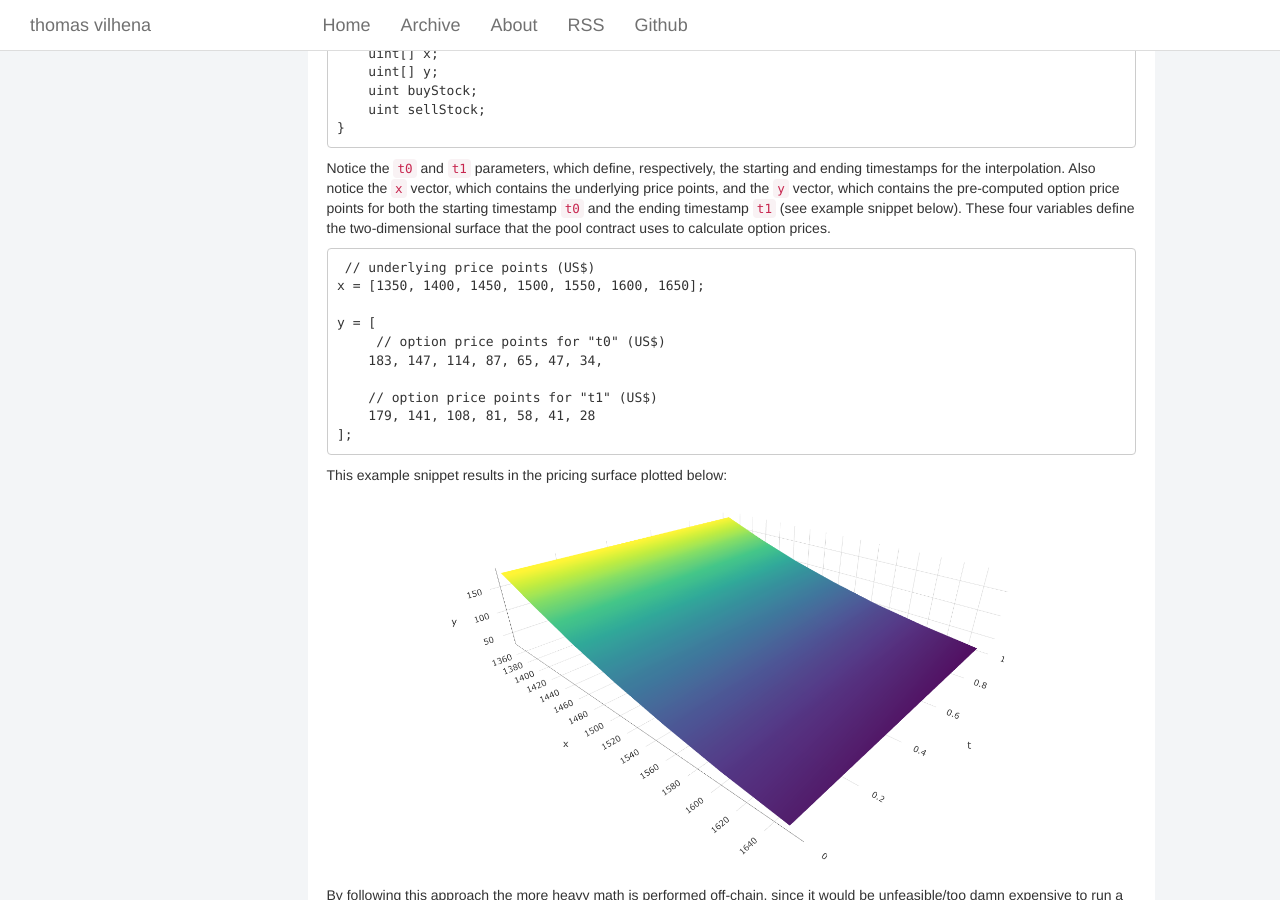
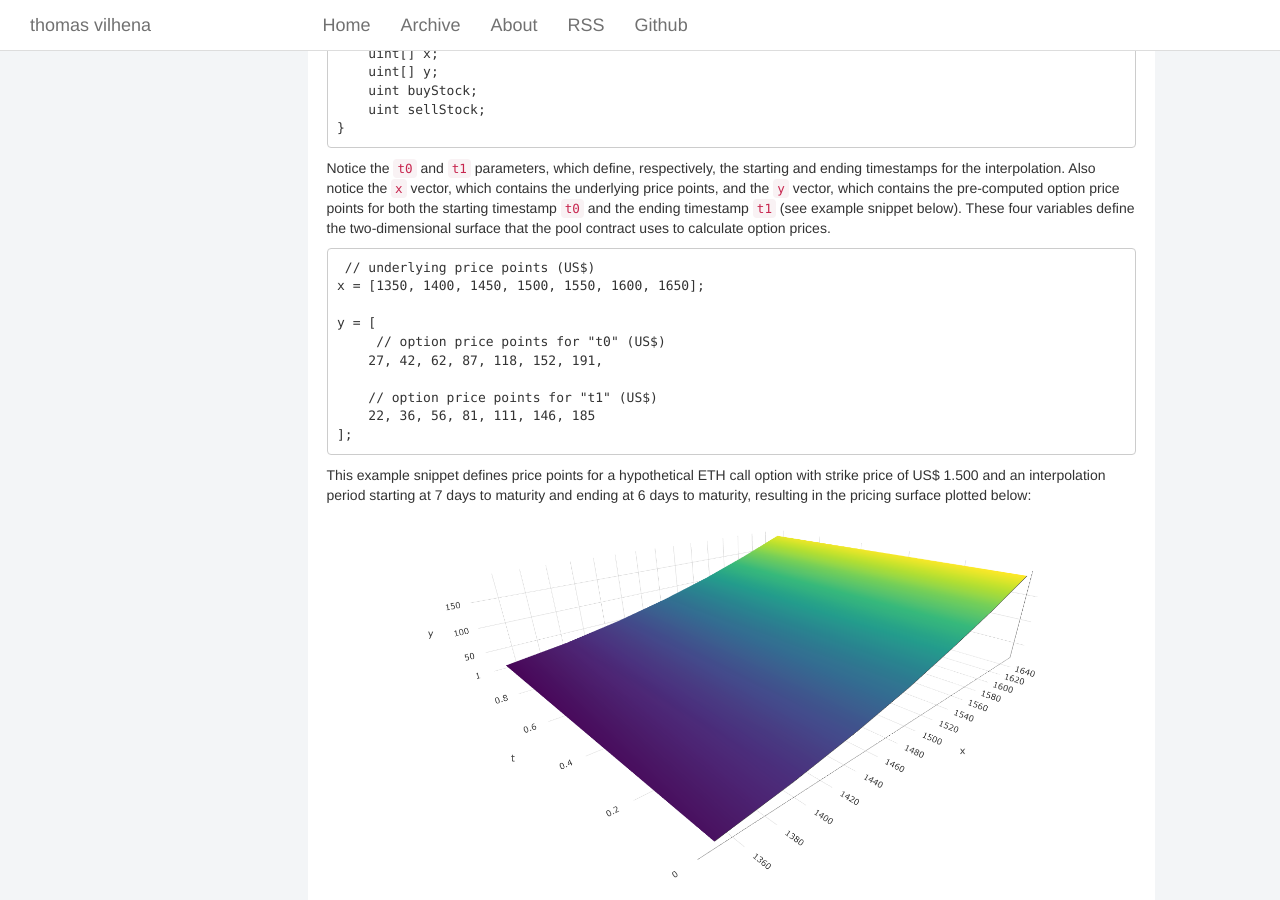
Before and after one commit to TCGV/blog, a Jekyll site: the page built from _posts/2021-03-06-a-linear-interpolation-based-liquidity-pool.md, in a window 1280 px wide and 900 px high, scrolled down 2443 px. Built offline with Jekyll 4.4.1, drawn with Linux system fonts in a browser that asks for light colours.

Commit message:
Updating 2021-03-06-a-linear-interpolation-based-liquidity-pool.md

````diff
--- a/_posts/2021-03-06-a-linear-interpolation-based-liquidity-pool.md
+++ b/_posts/2021-03-06-a-linear-interpolation-based-liquidity-pool.md
@@ -101,14 +101,14 @@ x = [1350, 1400, 1450, 1500, 1550, 1600, 1650];
 
 y = [
      // option price points for "t0" (US$)
-    183, 147, 114, 87, 65, 47, 34,
+    27, 42, 62, 87, 118, 152, 191,
 
     // option price points for "t1" (US$)
-    179, 141, 108, 81, 58, 41, 28
+    22, 36, 56, 81, 111, 146, 185
 ];
 ```
 
-This example snippet results in the pricing surface plotted below:
+This example snippet defines price points for a hypothetical ETH call option with strike price of US$ 1.500 and an interpolation period starting at 7 days to maturity and ending at 6 days to maturity, resulting in the pricing surface plotted below:
 
 <p align="center">
   <img style="max-width: 100%; max-height: 360px; margin: 10px 0" src="{{ site.baseurl }}/images/p26/surface.PNG" alt="surface"/>
````
Also changed, not shown: images/p26/surface.PNG.
